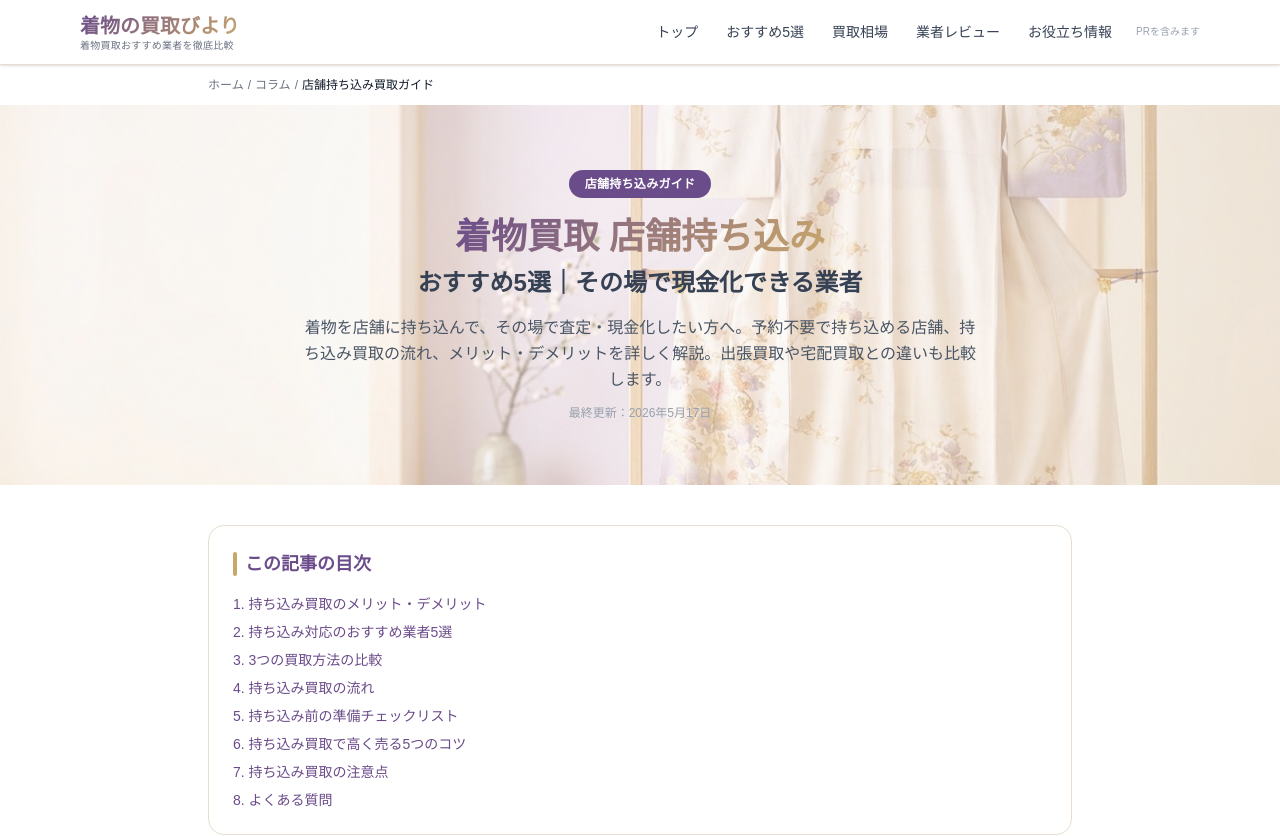
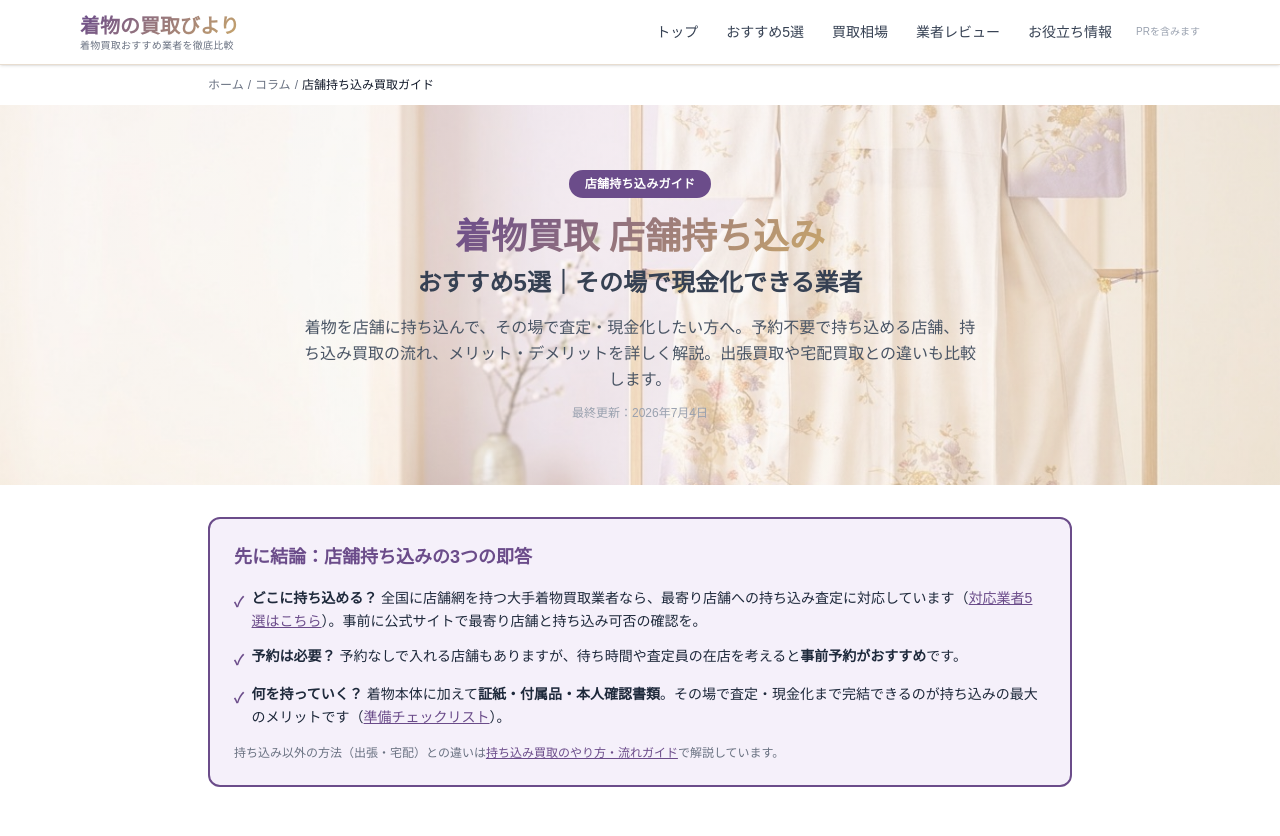
Before and after one commit to webmaster0818/kimono-kaitori-biyori, a Next.js app: page /articles/tenpo-mochikomi in a window 1280 px wide. Shown: the top 836 px of the page. Built offline with nearby package versions, Linux system fonts and the light colour scheme.

Commit message:
回復④持ち込みカニバリ再確認: 役割分離は機能済みをGSC実測で確認(tenpo67i/29位が支配)→勝ちページtenpo-mochikomiに冒頭直答box+dateModified+sitemap lastmod

```diff
--- a/app/articles/tenpo-mochikomi/page.tsx
+++ b/app/articles/tenpo-mochikomi/page.tsx
@@ -28,7 +28,7 @@ const articleStructuredData = {
   "@context": "https://schema.org", "@type": "Article", image: "https://kimonokaitori-biyori.com/og-image.png",
   headline: "着物買取 店舗持ち込みおすすめ5選｜その場で現金化できる業者",
   description: "着物の持ち込み買取に対応したおすすめ業者5選。予約不要の店舗や持ち込みの流れも解説。",
-  datePublished: "2026-05-17", dateModified: "2026-05-17",
+  datePublished: "2026-05-17", dateModified: "2026-07-04",
   author: { "@type": "Person", name: "着物の買取びより 編集部", url: "https://kimonokaitori-biyori.com/author/" },
   publisher: { "@type": "Organization", name: "着物の買取びより", url: "https://kimonokaitori-biyori.com", logo: { "@type": "ImageObject", url: "https://kimonokaitori-biyori.com/logo.png" } },
   mainEntityOfPage: { "@type": "WebPage", "@id": "https://kimonokaitori-biyori.com/articles/tenpo-mochikomi/" },
@@ -61,7 +61,21 @@ export default function TenpoMochikomiPage() {
             <p className="text-gray-600 text-sm md:text-base max-w-2xl mx-auto leading-relaxed">
               着物を店舗に持ち込んで、その場で査定・現金化したい方へ。予約不要で持ち込める店舗、持ち込み買取の流れ、メリット・デメリットを詳しく解説。出張買取や宅配買取との違いも比較します。
             </p>
-            <p className="mt-3 text-xs text-gray-400">最終更新：2026年5月17日</p>
+            <p className="mt-3 text-xs text-gray-400">最終更新：2026年7月4日</p>
+          </div>
+        </div>
+      </section>
+
+      <section className="py-8">
+        <div className="max-w-4xl mx-auto px-4">
+          <div className="rounded-xl p-6" style={{ backgroundColor: "#f5f0fa", border: "2px solid #6b4c8a" }}>
+            <h2 className="text-lg font-bold text-[#6b4c8a] mb-4">先に結論：店舗持ち込みの3つの即答</h2>
+            <ul className="space-y-3 text-sm leading-relaxed">
+              <li className="flex items-start gap-2"><span className="text-[#6b4c8a] mt-1 font-bold">&#10003;</span><span><strong>どこに持ち込める？</strong> 全国に店舗網を持つ大手着物買取業者なら、最寄り店舗への持ち込み査定に対応しています（<a href="#recommended" className="text-[#6b4c8a] underline">対応業者5選はこちら</a>）。事前に公式サイトで最寄り店舗と持ち込み可否の確認を。</span></li>
+              <li className="flex items-start gap-2"><span className="text-[#6b4c8a] mt-1 font-bold">&#10003;</span><span><strong>予約は必要？</strong> 予約なしで入れる店舗もありますが、待ち時間や査定員の在店を考えると<strong>事前予約がおすすめ</strong>です。</span></li>
+              <li className="flex items-start gap-2"><span className="text-[#6b4c8a] mt-1 font-bold">&#10003;</span><span><strong>何を持っていく？</strong> 着物本体に加えて<strong>証紙・付属品・本人確認書類</strong>。その場で査定・現金化まで完結できるのが持ち込みの最大のメリットです（<a href="#prepare" className="text-[#6b4c8a] underline">準備チェックリスト</a>）。</span></li>
+            </ul>
+            <p className="text-xs text-gray-500 mt-4">持ち込み以外の方法（出張・宅配）との違いは<a href="/articles/mochikomi-kaitori/" className="text-[#6b4c8a] underline">持ち込み買取のやり方・流れガイド</a>で解説しています。</p>
           </div>
         </div>
       </section>
```
Also changed, not shown: 2 other files (tests, documents, lock files or other folders).
